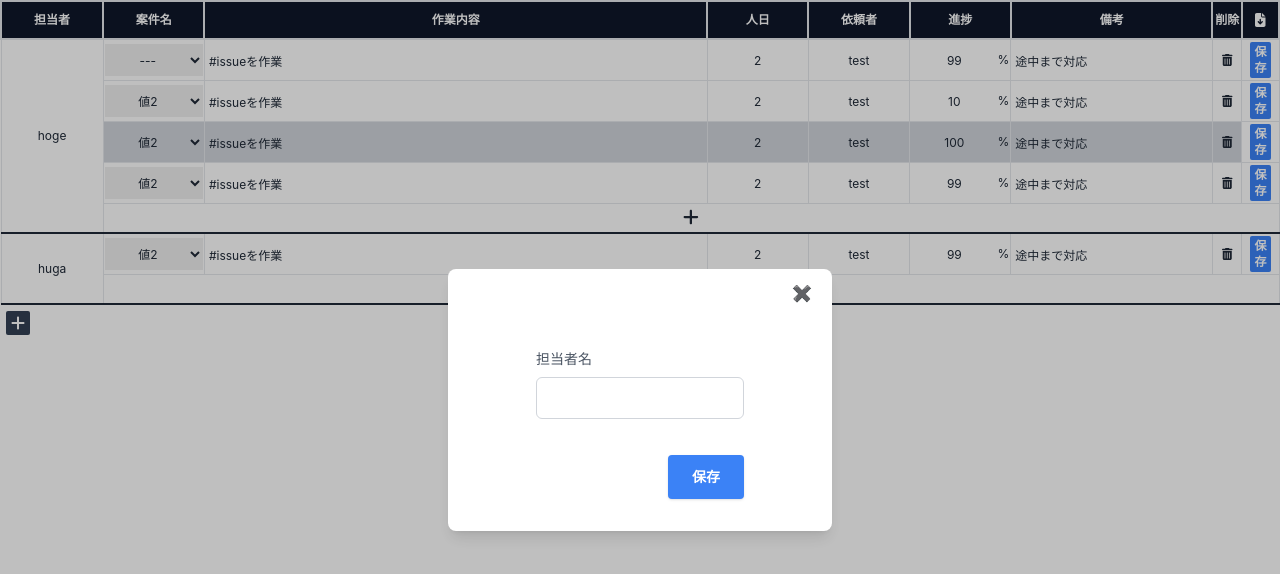
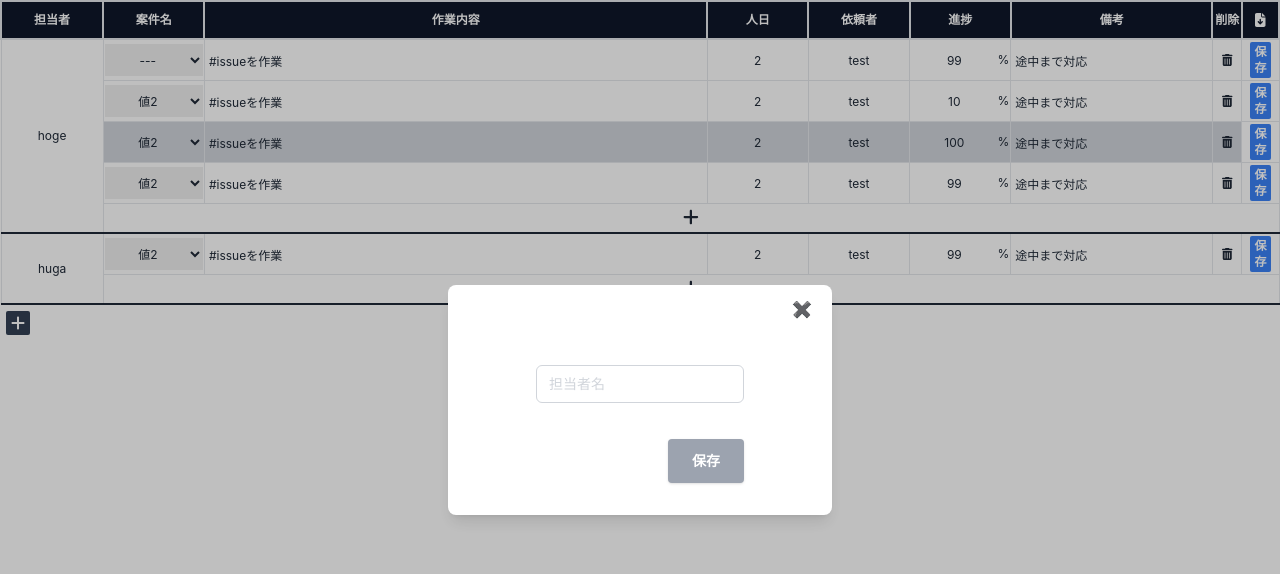
Before and after one commit to Kiyofumi-asada/task-progress-content, a React (Create React App) app in the folder client/: page / in a window 1280 px wide. Both pictures are taken after a click on the element 18 px from the left and 323 px from the top of the page. Shown: the top 574 px of the page. Built offline with nearby package versions, Linux system fonts and the light colour scheme.

Commit message:
modal未入力はdisabledにする

```diff
--- a/client/src/presentation/components/modal.tsx
+++ b/client/src/presentation/components/modal.tsx
@@ -1,4 +1,4 @@
-import React from 'react';
+import React, { useState } from 'react';
 import { useDispatch } from 'react-redux';
 import { postTaskData } from '../../api';
 import { TRequestData } from '../../types/table';
@@ -11,8 +11,10 @@ type TProps = {
 const Modal: React.FC<TProps> = ({ setIsModalOpen }) => {
   //react,redux
   const dispatch = useDispatch();
+  const [inputText, setInputText] = useState<string>('');
   //variable
   const userNameRef = React.useRef<HTMLInputElement>(null);
+  const isDisabled = inputText.length ? false : true;
   //function
   const handleCreateNewUser = () => {
     const body: TRequestData = {
@@ -40,24 +42,27 @@ const Modal: React.FC<TProps> = ({ setIsModalOpen }) => {
                   <div className="m-20">
                     <form action="" className="">
                       <div className="mb-6">
-                        <div className="mb-2 flex justify-between">
-                          <label htmlFor="url" className="text-sm text-gray-600 dark:text-gray-400">
-                            担当者名
-                          </label>
-                        </div>
                         <input
-                          className="w-full rounded-md border border-gray-300 px-3 py-2 placeholder-gray-300 focus:border-indigo-300 focus:outline-none focus:ring focus:ring-indigo-100 "
+                          className="w-full rounded-md border border-gray-300 px-3 py-2 text-sm placeholder-gray-300 focus:border-indigo-300 focus:outline-none focus:ring focus:ring-indigo-100 "
                           type="text"
                           name="title"
                           id="url"
-                          placeholder=""
-                          ref={userNameRef}
+                          placeholder="担当者名"
+                          value={inputText}
+                          onChange={(e) => {
+                            setInputText(e.target.value);
+                          }}
                         />
                       </div>
                       <div className="mb-2">
                         <button
                           type="button"
-                          className="float-right mb-8 ml-4 mt-3 rounded bg-blue-500 px-6 py-3 text-sm font-bold uppercase text-white shadow outline-none hover:bg-blue-700 hover:shadow-lg focus:outline-none"
+                          className={
+                            isDisabled
+                              ? 'float-right mb-8 ml-4 mt-3 rounded bg-gray-400 px-6 py-3 text-sm font-bold uppercase text-white shadow outline-none  focus:outline-none'
+                              : 'float-right mb-8 ml-4 mt-3 rounded bg-blue-500 px-6 py-3 text-sm font-bold uppercase text-white shadow outline-none hover:bg-blue-700 hover:shadow-lg focus:outline-none'
+                          }
+                          disabled={isDisabled}
                           onClick={handleCreateNewUser}
                         >
                           保存
```
